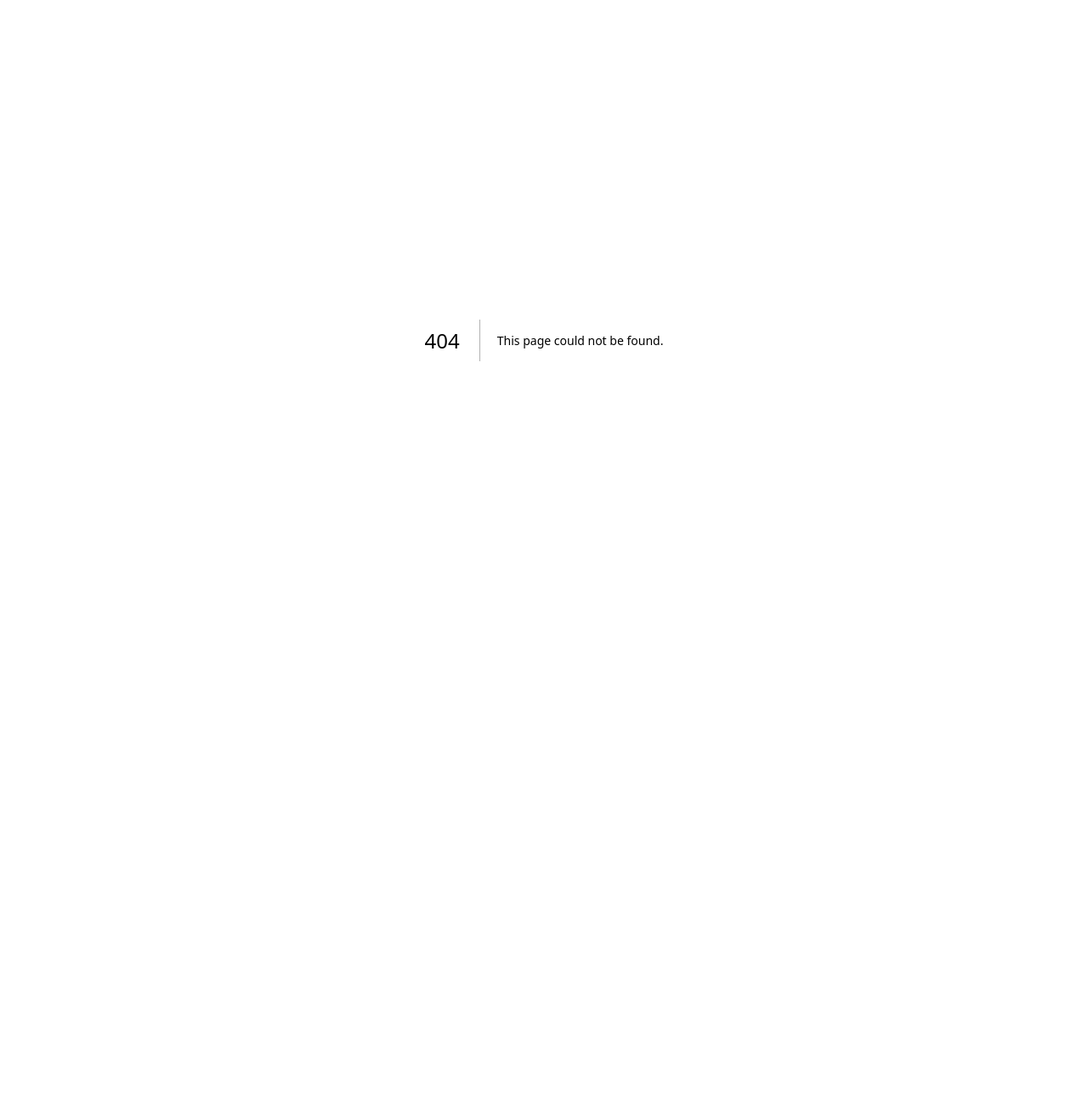
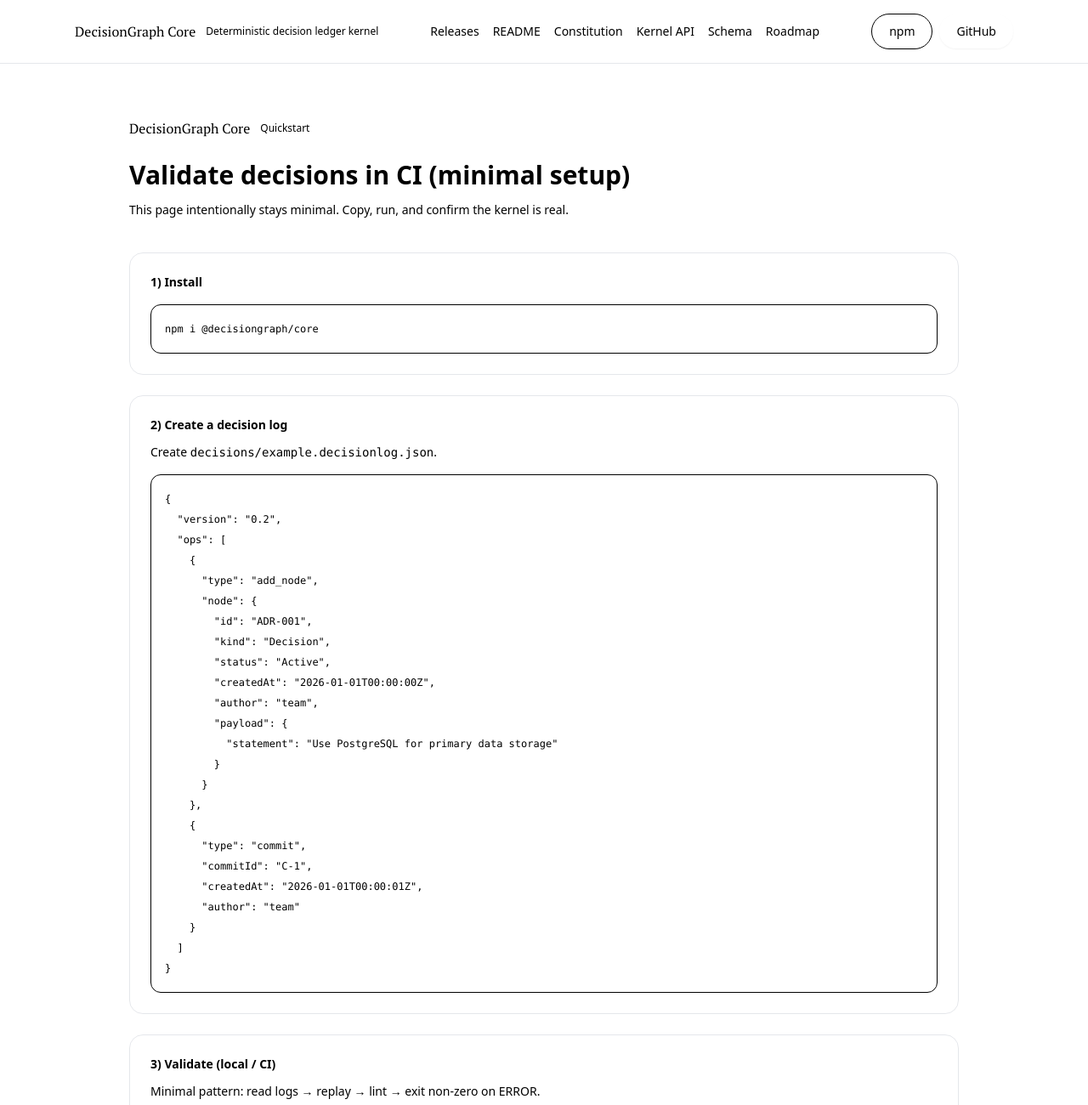
Before and after one commit to izumix77/decisiongraph-core-site, a Next.js app: page /docs/quickstart in a window 1280 px wide. Before the commit this address had no page. Shown: the top 1300 px of the page at 85% size. Before the commit the page ends 800 px from the top, so only its background shows below. Built offline with nearby package versions, Linux system fonts and the light colour scheme.

Commit message:
Add CI validation section and Quickstart page

```diff
--- /dev/null
+++ b/app/docs/quickstart/page.tsx
@@ -0,0 +1,138 @@
+import { TopNav } from "../../_components/TopNav";
+import { Footer } from "../../_components/Footer";
+import { Brand } from "@ui/Brand";
+import { Card } from "@ui/Card";
+import { Button } from "@ui/Button";
+
+export default function QuickstartPage() {
+  return (
+    <div className="min-h-screen flex flex-col">
+      <TopNav />
+
+      <main className="flex-1">
+        <section className="mx-auto max-w-5xl px-6 pt-16 pb-10">
+          <div className="flex items-center justify-between gap-4">
+            <div>
+              <div className="flex items-center gap-3">
+                <Brand>DecisionGraph Core</Brand>
+                <span className="text-xs text-[color:var(--color-ink-subtle)]">
+                  Quickstart
+                </span>
+              </div>
+
+              <h1 className="mt-6 text-3xl font-semibold leading-tight">
+                Validate decisions in CI (minimal setup)
+              </h1>
+
+              <p className="mt-3 max-w-2xl text-sm text-[color:var(--color-ink-subtle)]">
+                This page intentionally stays minimal. Copy, run, and confirm
+                the kernel is real.
+              </p>
+            </div>
+
+          </div>
+        </section>
+
+        <section className="mx-auto max-w-5xl px-6 pb-6">
+          <Card title="1) Install">
+            <div className="mt-4 rounded-xl border border-[color:var(--color-border)] bg-white/70 p-4 backdrop-blur">
+              <pre className="overflow-x-auto text-xs leading-6 text-[color:var(--color-ink)]">
+                <code>{`npm i @decisiongraph/core`}</code>
+              </pre>
+            </div>
+          </Card>
+        </section>
+
+        <section className="mx-auto max-w-5xl px-6 pb-6">
+          <Card title="2) Create a decision log">
+            <p className="text-sm text-[color:var(--color-ink-subtle)]">
+              Create{" "}
+              <code className="text-[color:var(--color-ink)]">
+                decisions/example.decisionlog.json
+              </code>
+              .
+            </p>
+
+            <div className="mt-4 rounded-xl border border-[color:var(--color-border)] bg-white/70 p-4 backdrop-blur">
+              <pre className="overflow-x-auto text-xs leading-6 text-[color:var(--color-ink)]">
+                <code>{`{
+  "version": "0.2",
+  "ops": [
+    {
+      "type": "add_node",
+      "node": {
+        "id": "ADR-001",
+        "kind": "Decision",
+        "status": "Active",
+        "createdAt": "2026-01-01T00:00:00Z",
+        "author": "team",
+        "payload": {
+          "statement": "Use PostgreSQL for primary data storage"
+        }
+      }
+    },
+    {
+      "type": "commit",
+      "commitId": "C-1",
+      "createdAt": "2026-01-01T00:00:01Z",
+      "author": "team"
+    }
+  ]
+}`}</code>
+              </pre>
+            </div>
+          </Card>
+        </section>
+
+        <section className="mx-auto max-w-5xl px-6 pb-6">
+          <Card title="3) Validate (local / CI)">
+            <p className="text-sm text-[color:var(--color-ink-subtle)]">
+              Minimal pattern: read logs → replay → lint → exit non-zero on
+              ERROR.
+            </p>
+
+            <div className="mt-4 rounded-xl border border-[color:var(--color-border)] bg-white/70 p-4 backdrop-blur">
+              <pre className="overflow-x-auto text-xs leading-6 text-[color:var(--color-ink)]">
+                <code>{`node scripts/validate-decisions.mjs`}</code>
+              </pre>
+            </div>
+
+            <div className="mt-4 rounded-xl border border-[color:var(--color-border)] bg-white/70 p-4 backdrop-blur">
+              <pre className="overflow-x-auto text-xs leading-6 text-[color:var(--color-ink)]">
+                <code>{`# .github/workflows/decisions.yml
+name: DecisionGraph Validation
+
+on: [push, pull_request]
+
+jobs:
+  validate:
+    runs-on: ubuntu-latest
+    steps:
+      - uses: actions/checkout@v4
+      - uses: actions/setup-node@v4
+        with:
+          node-version: 20
+      - run: npm ci
+      - run: node scripts/validate-decisions.mjs`}</code>
+              </pre>
+            </div>
+          </Card>
+        </section>
+
+        <section className="mx-auto max-w-5xl px-6 pb-20">
+          <Card title="Guarantees">
+            <ul className="mt-2 list-disc pl-5 text-sm text-[color:var(--color-ink-subtle)]">
+              <li>Validation results are deterministic.</li>
+              <li>Replay is first-class.</li>
+              <li>
+                After commit, graphs are append-only (changes via supersession).
+              </li>
+            </ul>
+          </Card>
+        </section>
+      </main>
+
+      <Footer />
+    </div>
+  );
+}
--- a/app/page.tsx
+++ b/app/page.tsx
@@ -79,6 +79,41 @@ export default function Page() {
           </Card>
         </section>
 
+        {/* 🔹 NEW: CI Validation Section */}
+        <section className="mx-auto max-w-5xl px-6 pb-20">
+          <Card title="Deterministic validation in CI">
+            <p className="text-sm text-[color:var(--color-ink-subtle)]">
+              DecisionGraph Core validates the structure of decisions — not just
+              code. If a decision depends on a superseded assumption, CI fails
+              deterministically.
+            </p>
+
+            <div className="mt-6 rounded-xl border border-[color:var(--color-border)] bg-white/70 p-4 backdrop-blur">
+              <pre className="overflow-x-auto text-xs leading-6">
+                <code>{`$ decisiongraph validate ./decisions
+
+✖ ERROR: Dependency on Superseded Decision
+
+ADR-2026-005
+ └─ depends_on → ADR-2024-012
+      └─ status: Superseded
+
+Result: FAILED`}</code>
+              </pre>
+            </div>
+
+            <p className="mt-4 text-sm text-[color:var(--color-ink-muted)]">
+              The code did not change. The assumption did.
+            </p>
+
+            <div className="mt-6">
+              <Button variant="secondary">
+                <Link href="/docs/quickstart">View Quickstart</Link>
+              </Button>
+            </div>
+          </Card>
+        </section>
+
         {/* 🔹 NEW: Latest Release Section */}
         <section className="mx-auto max-w-5xl px-6 pb-20">
           <Card title="Latest release">
@@ -89,9 +124,7 @@ export default function Page() {
 
             <div className="mt-6">
               <Button variant="secondary">
-                <Link href="/releases">
-                  Read v0.2.0 release notes
-                </Link>
+                <Link href="/releases">Read v0.2.0 release notes</Link>
               </Button>
             </div>
           </Card>
--- a/next.config.mjs
+++ b/next.config.mjs
@@ -1,10 +1,11 @@
 const repo = "decisiongraph-core-site";
+const isProd = process.env.NODE_ENV === "production";
 
 /** @type {import('next').NextConfig} */
 const nextConfig = {
   output: "export",
-  basePath: `/${repo}`,
-  assetPrefix: `/${repo}/`,
+  basePath: isProd ? `/${repo}` : "",
+  assetPrefix: isProd ? `/${repo}/` : "",
   trailingSlash: true,
   images: { unoptimized: true },
 };
```
